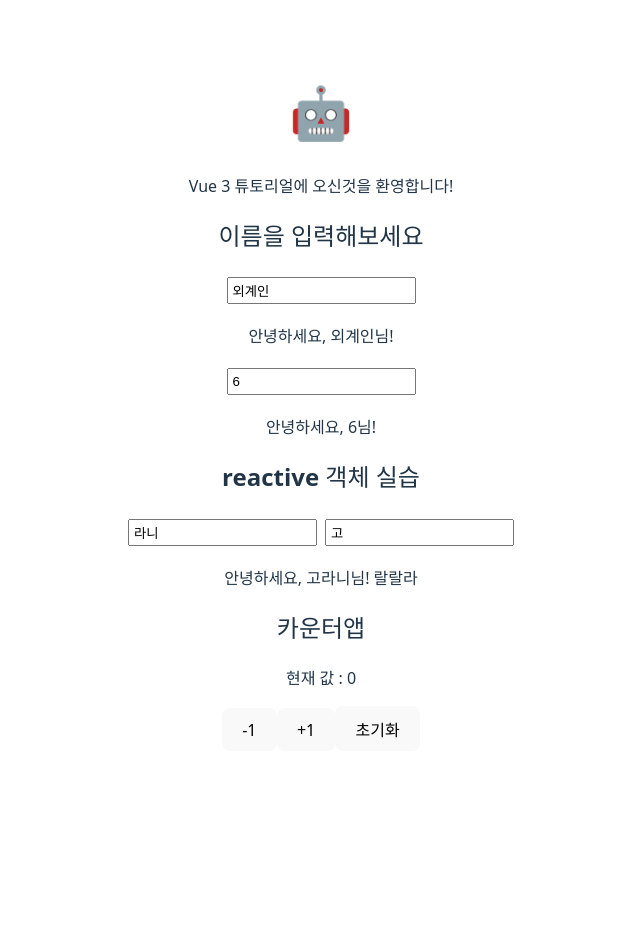
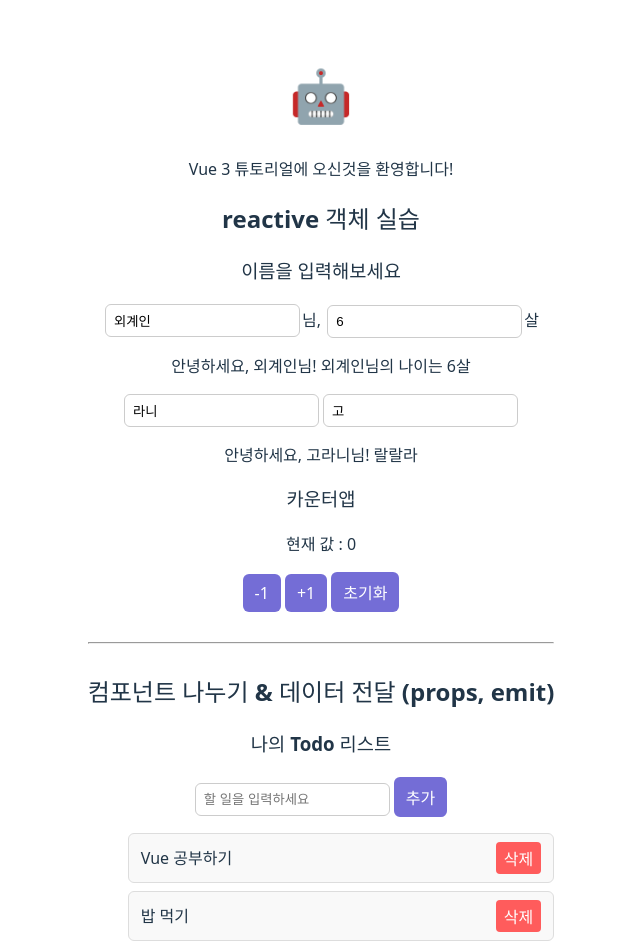
Before and after one commit to rimurang/vue-app, a Vue app: page / in a window 1280 px wide. Shown: the top 952 px of the page, without its empty margins (319-959 px from the left). Before the commit the page ends 800 px from the top, so only its background shows below. Built offline with nearby package versions, Linux system fonts and the light colour scheme.

Commit message:
데이터 전달 (props / emit)
Todo 리스트 만들기

```diff
--- a/src/App.vue
+++ b/src/App.vue
@@ -3,27 +3,50 @@
     <h1>{{ message }}</h1>
     <p>Vue 3 튜토리얼에 오신것을 환영합니다!</p>
 
-    <h2>이름을 입력해보세요</h2>
-    <input type="text" v-model="name" placeholder="이름 입력" />
-    <p>안녕하세요, {{ name }}님!</p>
-    <input type="text" v-model="age" placeholder="나이 입력" />
-    <p>안녕하세요, {{ age }}님!</p>
+    <h2>reactive 객체 실습</h2>
 
-    <h2>reactive 객체 실습</h2>
+    <h3>이름을 입력해보세요</h3>
+    <input type="text" v-model="name" placeholder="이름 입력" />님,
+    <input type="text" v-model="age" placeholder="나이 입력" />살
+    <p>안녕하세요, {{ name }}님! {{ name }}님의 나이는 {{ age }}살</p>
+
     <input type="text" v-model="user.firstName" placeholder="이름 입력" />
     <input type="text" v-model="user.lastName" placeholder="성 입력" />
     <p>안녕하세요, {{ user.lastName }}{{ user.firstName }}님! 랄랄라</p>
 
-    <h2>카운터앱</h2>
+    <h3>카운터앱</h3>
     <p>현재 값 : {{ count }}</p>
     <button @click="countDecrease">-1</button>
     <button @click="countIncrease">+1</button>
     <button @click="countReset">초기화</button>
+
+    <hr />
+
+    <h2>컴포넌트 나누기 & 데이터 전달 (props, emit)</h2>
+
+    <h3>나의 Todo 리스트</h3>
+    <div class="form_wrap">
+      <input v-model="newTodo" placeholder="할 일을 입력하세요" type="text" />
+      <button @click="addTodo">추가</button>
+    </div>
+
+    <ul class="todo_list">
+      <TodoItem
+        v-for="(todo, index) in todos"
+        :key="index"
+        :item="todo"
+        @remove="removeTodo(index)"
+      >
+      </TodoItem>
+
+      <p v-if="todos.length === 0" class="empty">할 일이 없습니다.</p>
+    </ul>
   </div>
 </template>
 
 <script setup>
 import { ref, reactive } from "vue";
+import TodoItem from "./components/TodoItem.vue";
 
 /* ref / reactive 실습 */
 const message = ref("🤖"); // 단일값
@@ -49,11 +72,49 @@ function countIncrease() {
 function countReset() {
   count.value = initCount; // 0으로 설정
 }
+
+/* Todo 앱 */
+const newTodo = ref("");
+const todos = ref(["Vue 공부하기", "밥 먹기"]);
+
+function addTodo() {
+  // todo 추가
+  if (newTodo.value.trim()) {
+    // newTodo.value에 값이 있을때
+    todos.value.push(newTodo.value); // todos에 추가
+    newTodo.value = ""; // 초기화
+  } else {
+    alert("할 일을 입력해주세요.");
+  }
+}
+function removeTodo(index) {
+  // todo 삭제
+  todos.value.splice(index, 1); //todos 배열에서 index 요소 제거
+}
 </script>
 
 <style scoped>
+hr {
+  margin: 30px 0;
+}
 input {
-  margin: 4px;
-  padding: 4px;
+  flex: 1;
+  padding: 8px;
+  border: 1px solid #ccc;
+  border-radius: 6px;
+  margin: 0 2px;
+}
+button {
+  padding: 8px 12px;
+  border: none;
+  background-color: #746dd6;
+  color: white;
+  border-radius: 6px;
+  cursor: pointer;
+  margin: 0 2px;
+}
+
+button:hover {
+  background-color: #746dd6;
 }
 </style>
--- /dev/null
+++ b/src/components/TodoItem.vue
@@ -0,0 +1,40 @@
+<template>
+  <li class="item">
+    <span>{{ item }}</span>
+    <button class="delete" @click="$emit('remove')">삭제</button>
+  </li>
+</template>
+
+<script setup>
+defineProps({
+  item: String,
+});
+// defineProps로 부모에서 item을 전달받음
+// $emit('remove')로 부모에게 삭제해줘! 신호 보냄
+</script>
+
+<style scoped>
+.item {
+  display: flex;
+  justify-content: space-between;
+  align-items: center;
+  background: #f9f9f9;
+  border: 1px solid #ddd;
+  padding: 8px 12px;
+  margin-bottom: 8px;
+  border-radius: 6px;
+}
+
+.delete {
+  background: #ff5c5c;
+  color: white;
+  border: none;
+  padding: 4px 8px;
+  border-radius: 4px;
+  cursor: pointer;
+}
+
+.delete:hover {
+  background: #e04848;
+}
+</style>
```
